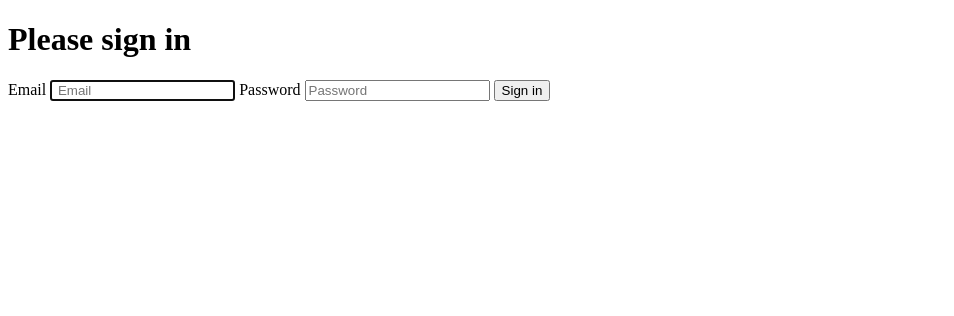
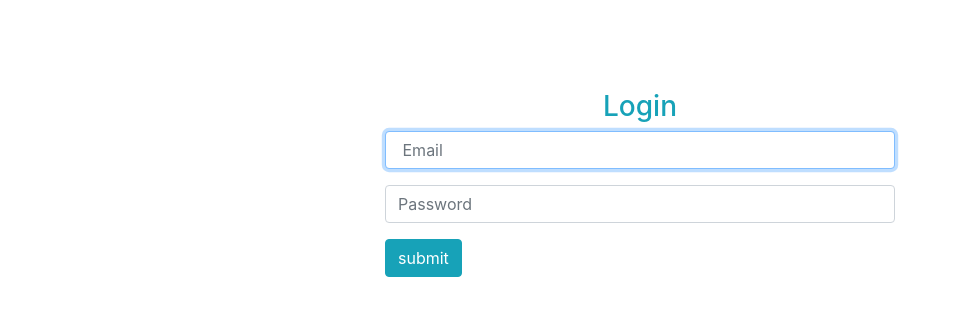
Before and after one commit to Vallaf/QuacknetSymfony, a Symfony app: template templates/security/login.html.twig in a window 1280 px wide. Shown: the top 316 px of the page, without its empty margins (0-954 px from the left). Run offline with Twig, Linux system fonts and the light colour scheme; the template is opened without the code that fills it, so the values that code supplies are empty; some libraries are stand-ins or nearby versions.

```diff
--- a/src/Controller/QuackController.php
+++ b/src/Controller/QuackController.php
@@ -9,6 +9,8 @@ use Symfony\Bundle\FrameworkBundle\Controller\AbstractController;
 use Symfony\Component\HttpFoundation\Request;
 use Symfony\Component\HttpFoundation\Response;
 use Symfony\Component\Routing\Annotation\Route;
+
+
 
 /**
  * @Route("/quack")
--- a/src/Entity/Ducktable.php
+++ b/src/Entity/Ducktable.php
@@ -38,7 +38,7 @@ class Ducktable implements UserInterface
     private $Email;
 
     /**
-     * @ORM\Column(type="text", nullable=true)
+     * @ORM\Column(type="text", nullable=false)
      */
     private $Password;
 
@@ -123,7 +123,7 @@ class Ducktable implements UserInterface
      */
     public function getRoles()
     {
-        // TODO: Implement getRoles() method.
+        return array('ROLE_USER');
     }
 
     /**
@@ -145,7 +145,7 @@ class Ducktable implements UserInterface
      */
     public function getUsername()
     {
-        // TODO: Implement getUsername() method.
+        return $this->getDuckname();
     }
 
     /**
--- a/templates/base.html.twig
+++ b/templates/base.html.twig
@@ -2,6 +2,9 @@
 <html>
     <head>
         <meta charset="UTF-8">
+        <link href="//maxcdn.bootstrapcdn.com/bootstrap/4.1.1/css/bootstrap.min.css" rel="stylesheet" id="bootstrap-css">
+        <script src="//maxcdn.bootstrapcdn.com/bootstrap/4.1.1/js/bootstrap.min.js"></script>
+        <script src="//cdnjs.cloudflare.com/ajax/libs/jquery/3.2.1/jquery.min.js"></script>
         <title>{% block title %}Welcome!{% endblock %}</title>
         {% block stylesheets %}{% endblock %}
     </head>
--- a/templates/security/login.html.twig
+++ b/templates/security/login.html.twig
@@ -3,7 +3,7 @@
 {% block title %}Log in!{% endblock %}
 
 {% block body %}
-<form method="post">
+    <form id="login-form" class="form" action="" method="post">
         {% if error %}
             <div class="alert alert-danger">{{ error.messageKey|trans(error.messageData, 'security') }}</div>
         {% endif %}
@@ -12,12 +12,30 @@
         <div class="checkbox mb-3">You are logged in as {{ app.user.username }}, <a href="{{ path('app_logout') }}">Logout</a>
             {% endif %}
 
-    <h1 class="h3 mb-3 font-weight-normal">Please sign in</h1>
+
+            <div id="login">
+                <h3 class="text-center text-white pt-5">Login form</h3>
+                <div class="container">
+                    <div id="login-row" class="row justify-content-center align-items-center">
+                        <div id="login-column" class="col-md-6">
+                            <div id="login-box" class="col-md-12">
+
+
+                                <h3 class="text-center text-info">Login</h3>
+                                <div class="form-group">
                                     <label for="inputEmail" class="sr-only"> Email</label>
-    <input type="email" value="{{ last_username }}" name="Email" id="inputEmail" class="form-control" placeholder=" Email" required autofocus>
+                                    <input type="email" value="{{ last_username }}" name="Email" id="inputEmail"
+                                           class="form-control" placeholder=" Email" required autofocus>
+                                </div>
+                                <div class="form-group">
                                     <label for="inputPassword" class="sr-only">Password</label>
-    <input type="password" name="password" id="inputPassword" class="form-control" placeholder="Password" required>
+                                    <input type="password" name="password" id="inputPassword" class="form-control"
+                                           placeholder="Password" required>
+                                </div>
+                                <div class="form-group">
 
+                                    <input type="submit" name="submit" class="btn btn-info btn-md" value="submit">
+                                </div>
                                 <input type="hidden" name="_csrf_token"
                                        value="{{ csrf_token('authenticate') }}"
                                 >
@@ -32,9 +50,15 @@
                                         </label>
                                     </div>
                                 #}
+                            </div>
+                        </div>
 
-    <button class="btn btn-lg btn-primary" type="submit">
-        Sign in
-    </button>
+                    </div>
+                </div>
+            </div>
+
+
     </form>
+
+
 {% endblock %}
```
Also changed, not shown: src/Security/LoginFormAuthenticator.php (+8 -3 lines), 1 other file. Lines whose indentation alone changed are shown as unchanged.
